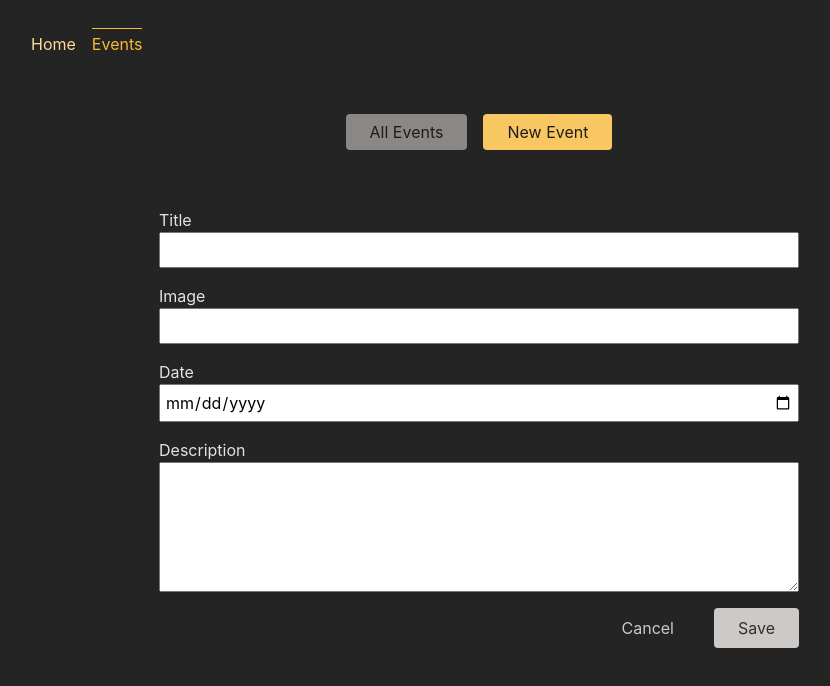
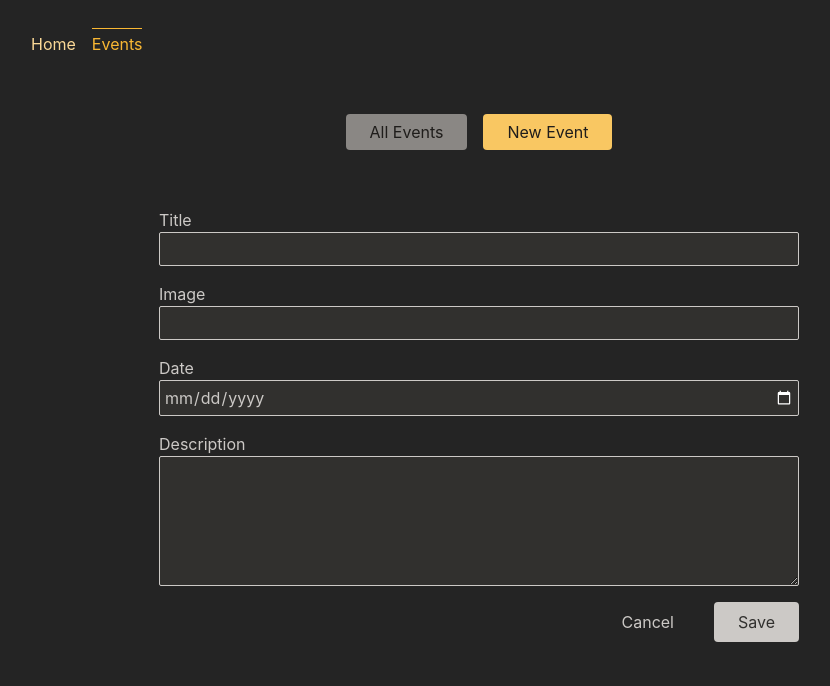
Before and after one commit to naekit/routing-ref-adv, a React (Create React App) app in the folder frontend/: page /events/new in a window 1280 px wide. Shown: the top 686 px of the page, without its empty margins (161-991 px from the left). Built offline with nearby package versions, Linux system fonts and the light colour scheme.

Commit message:
added event form and id for route loader

```diff
--- a/frontend/src/components/EventForm.js
+++ b/frontend/src/components/EventForm.js
@@ -1,5 +1,4 @@
 import { useNavigate } from "react-router-dom"
-
 import classes from "./EventForm.module.css"
 
 function EventForm({ method, event }) {
--- a/frontend/src/components/EventForm.module.css
+++ b/frontend/src/components/EventForm.module.css
@@ -8,12 +8,17 @@
 .form textarea {
 	display: block;
 	width: 100%;
+	color: var(--color-gray-300);
 }
 
 .form input,
 .form textarea {
 	font: inherit;
 	padding: 0.25rem;
+	background-color: var(--color-gray-800);
+	border: var(--color-gray-300) 1px solid;
+	border-radius: 2px;
+	color-scheme: dark;
 }
 
 .actions {
@@ -32,7 +37,7 @@
 	border: none;
 }
 
-.actions button[type='button'] {
+.actions button[type="button"] {
 	background-color: transparent;
 	color: var(--color-gray-300);
 }
@@ -41,6 +46,6 @@
 	background-color: var(--color-primary-300);
 }
 
-.actions button[type='button']:hover {
+.actions button[type="button"]:hover {
 	background-color: var(--color-gray-800);
 }
```
Lines whose indentation alone changed are shown as unchanged.
